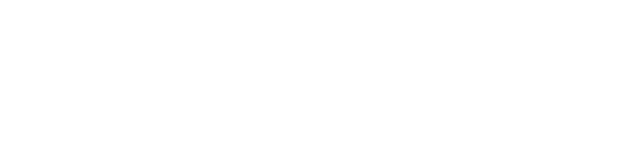
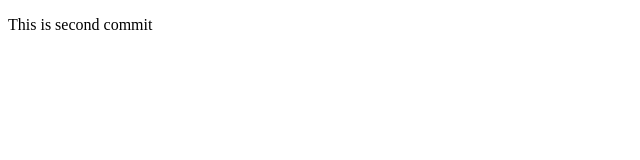
Before and after one commit to ytgeng99/dashboard, a plain HTML site: page index.html in a window 1280 px wide. Shown: the whole page, without its empty margins (0-640 px from the left). Drawn offline with Linux system fonts and the light colour scheme.

Commit message:
add index html

```diff
--- a/index.html
+++ b/index.html
@@ -4,6 +4,8 @@
 		<title></title>
 	</head>
 	<body>
-
+		<div>
+			<p>This is second commit</p>
+		</div>
 	</body>
 </html>
```
